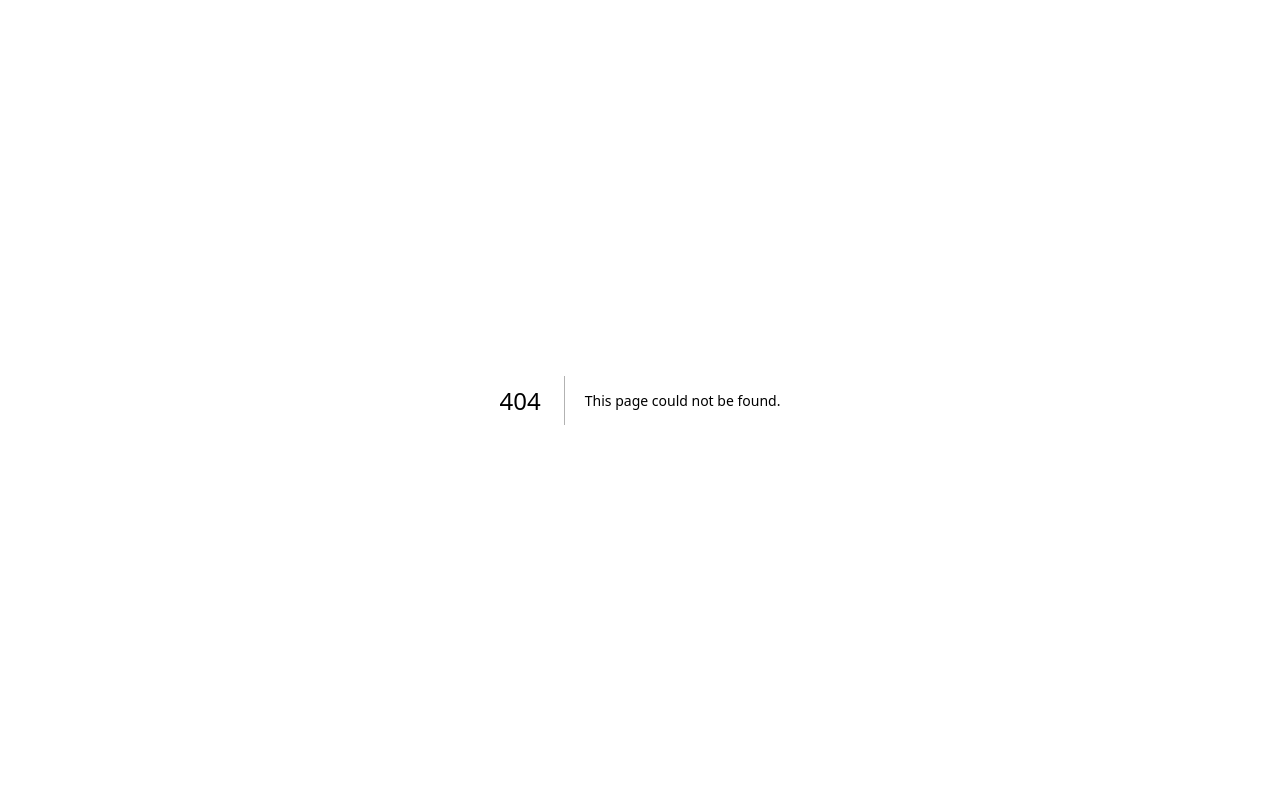
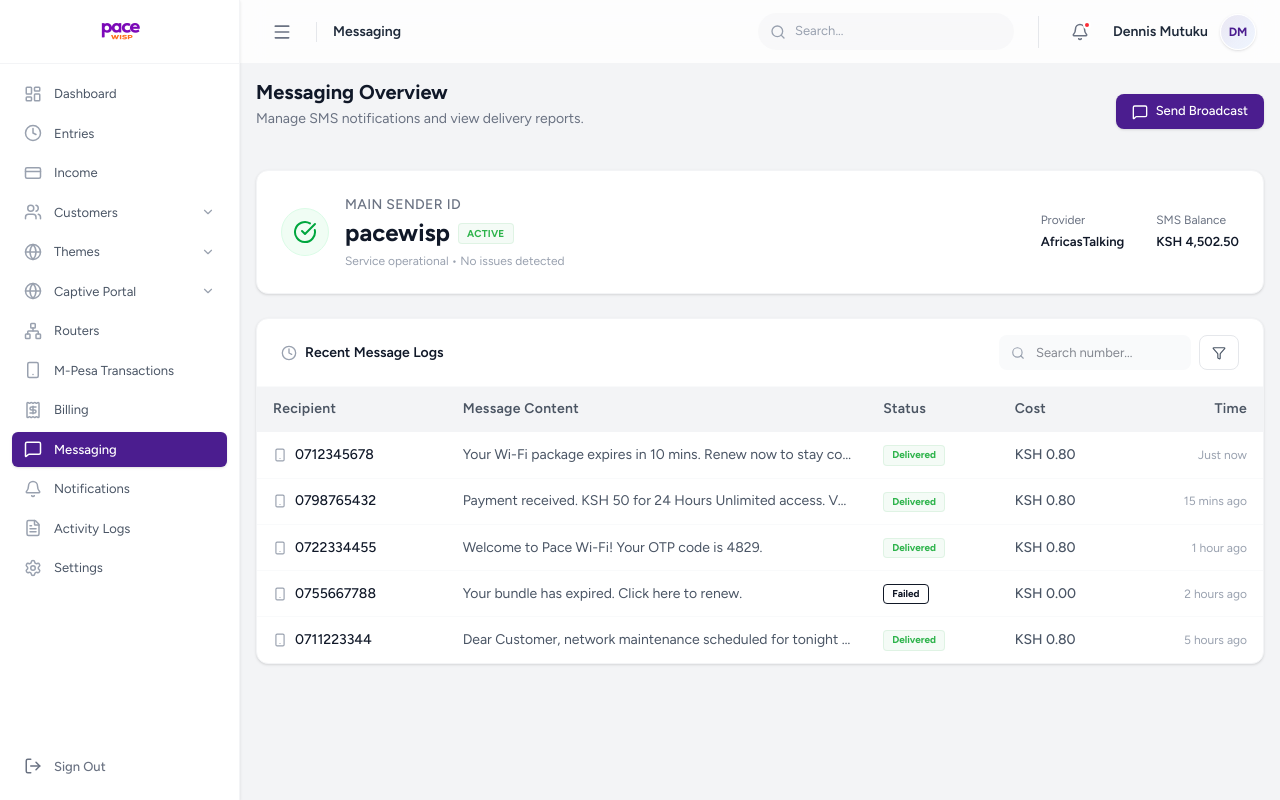
Before and after one commit to dennismutuku2005/pacewebsite, a Next.js app in the folder isphotspotportal/: page /dashboard/messaging in a window 1280 px wide. Before the commit this address had no page. Built offline with nearby package versions, Linux system fonts and the light colour scheme.

Commit message:
Auto-update:

```diff
--- /dev/null
+++ b/isphotspotportal/src/app/dashboard/messaging/page.js
@@ -0,0 +1,137 @@
+"use client"
+
+import React, { useState } from 'react'
+import { MessageSquare, CheckCircle, Smartphone, Clock, Search, Filter, AlertCircle } from 'lucide-react'
+import { Badge } from '@/components/Badge'
+
+export default function MessagingPage() {
+    // Mock Data for Sender ID
+    const senderId = {
+        name: "pacewisp",
+        status: "Active",
+        provider: "AfricasTalking",
+        balance: "KSH 4,502.50"
+    }
+
+    // Mock Data for Message Logs
+    const messageLogs = [
+        { id: 1, to: "0712345678", message: "Your Wi-Fi package expires in 10 mins. Renew now to stay connected via M-Pesa.", status: "Delivered", time: "Just now", cost: "0.80" },
+        { id: 2, to: "0798765432", message: "Payment received. KSH 50 for 24 Hours Unlimited access. Valid until tomorrow 2PM.", status: "Delivered", time: "15 mins ago", cost: "0.80" },
+        { id: 3, to: "0722334455", message: "Welcome to Pace Wi-Fi! Your OTP code is 4829.", status: "Delivered", time: "1 hour ago", cost: "0.80" },
+        { id: 4, to: "0755667788", message: "Your bundle has expired. Click here to renew.", status: "Failed", time: "2 hours ago", cost: "0.00" },
+        { id: 5, to: "0711223344", message: "Dear Customer, network maintenance scheduled for tonight 2AM-3AM.", status: "Delivered", time: "5 hours ago", cost: "0.80" },
+    ]
+
+    return (
+        <div className="space-y-6 font-figtree animate-in fade-in duration-700 max-w-[1600px] mx-auto">
+            {/* Header */}
+            <div className="flex flex-col sm:flex-row sm:items-end justify-between gap-4 border-b border-gray-100 pb-4">
+                <div>
+                    <h1 className="text-xl font-bold text-gray-900 leading-tight">Messaging Overview</h1>
+                    <p className="text-sm text-gray-500 mt-1">Manage SMS notifications and view delivery reports.</p>
+                </div>
+                <div className="flex gap-2">
+                    <button className="px-4 py-2 bg-pace-purple text-white rounded-lg text-sm font-medium hover:bg-pace-purple/90 transition-all shadow-sm flex items-center gap-2">
+                        <MessageSquare size={16} />
+                        Send Broadcast
+                    </button>
+                </div>
+            </div>
+
+            {/* Sender ID Status Card */}
+            <div className="bg-white border border-gray-100 rounded-xl p-6 shadow-sm">
+                <div className="flex flex-col md:flex-row md:items-center justify-between gap-6">
+                    <div className="flex items-center gap-4">
+                        <div className="w-12 h-12 rounded-full bg-green-50 flex items-center justify-center text-green-600 border border-green-100">
+                            <CheckCircle size={24} />
+                        </div>
+                        <div>
+                            <h3 className="text-sm font-medium text-gray-500 uppercase tracking-wide">Main Sender ID</h3>
+                            <div className="flex items-center gap-2 mt-0.5">
+                                <h2 className="text-2xl font-bold text-gray-900">{senderId.name}</h2>
+                                <Badge variant="success" className="text-[10px] px-2 py-0.5 uppercase tracking-wide">{senderId.status}</Badge>
+                            </div>
+                            <p className="text-xs text-gray-400 mt-1 flex items-center gap-1">
+                                Service operational • No issues detected
+                            </p>
+                        </div>
+                    </div>
+
+                    <div className="flex items-center gap-8 border-t md:border-t-0 border-gray-50 pt-4 md:pt-0">
+                        <div>
+                            <p className="text-xs text-gray-500 mb-1">Provider</p>
+                            <p className="font-semibold text-gray-900">{senderId.provider}</p>
+                        </div>
+                        <div>
+                            <p className="text-xs text-gray-500 mb-1">SMS Balance</p>
+                            <p className="font-semibold text-gray-900">{senderId.balance}</p>
+                        </div>
+                    </div>
+                </div>
+            </div>
+
+            {/* Message Logs */}
+            <div className="bg-white border border-gray-100 rounded-xl overflow-hidden shadow-sm">
+                <div className="px-6 py-4 border-b border-gray-50 flex flex-col sm:flex-row sm:items-center justify-between gap-4">
+                    <h4 className="text-sm font-semibold text-gray-900 flex items-center gap-2">
+                        <Clock size={16} className="text-gray-400" />
+                        Recent Message Logs
+                    </h4>
+                    <div className="flex gap-2">
+                        <div className="relative">
+                            <Search className="absolute left-3 top-1/2 -translate-y-1/2 text-gray-400" size={14} />
+                            <input
+                                type="text"
+                                placeholder="Search number..."
+                                className="pl-9 pr-4 py-2 bg-gray-50 border-transparent focus:bg-white border focus:border-gray-200 rounded-lg text-xs outline-none transition-all w-full sm:w-48"
+                            />
+                        </div>
+                        <button className="px-3 py-2 border border-gray-200 text-gray-600 rounded-lg text-xs font-medium hover:bg-gray-50 transition-all flex items-center gap-2">
+                            <Filter size={14} />
+                        </button>
+                    </div>
+                </div>
+
+                <div className="overflow-x-auto">
+                    <table className="w-full text-left text-sm whitespace-nowrap">
+                        <thead>
+                            <tr className="bg-gray-50 border-b border-gray-100 text-gray-500 font-medium">
+                                <th className="px-4 py-3 font-semibold">Recipient</th>
+                                <th className="px-4 py-3 font-semibold">Message Content</th>
+                                <th className="px-4 py-3 font-semibold">Status</th>
+                                <th className="px-4 py-3 font-semibold">Cost</th>
+                                <th className="px-4 py-3 font-semibold text-right">Time</th>
+                            </tr>
+                        </thead>
+                        <tbody className="divide-y divide-gray-50">
+                            {messageLogs.map((log) => (
+                                <tr key={log.id} className="hover:bg-gray-50 transition-colors group">
+                                    <td className="px-4 py-3 font-medium text-gray-900">
+                                        <div className="flex items-center gap-2">
+                                            <Smartphone size={14} className="text-gray-400" />
+                                            {log.to}
+                                        </div>
+                                    </td>
+                                    <td className="px-4 py-3 text-gray-600 max-w-[300px] truncate" title={log.message}>
+                                        {log.message}
+                                    </td>
+                                    <td className="px-4 py-3">
+                                        <Badge variant={log.status === 'Delivered' ? 'success' : 'destructive'} className="text-[10px] px-2 py-0.5">
+                                            {log.status}
+                                        </Badge>
+                                    </td>
+                                    <td className="px-4 py-3 text-gray-600 font-medium">
+                                        KSH {log.cost}
+                                    </td>
+                                    <td className="px-4 py-3 text-right text-gray-400 text-xs">
+                                        {log.time}
+                                    </td>
+                                </tr>
+                            ))}
+                        </tbody>
+                    </table>
+                </div>
+            </div>
+        </div>
+    )
+}
```
